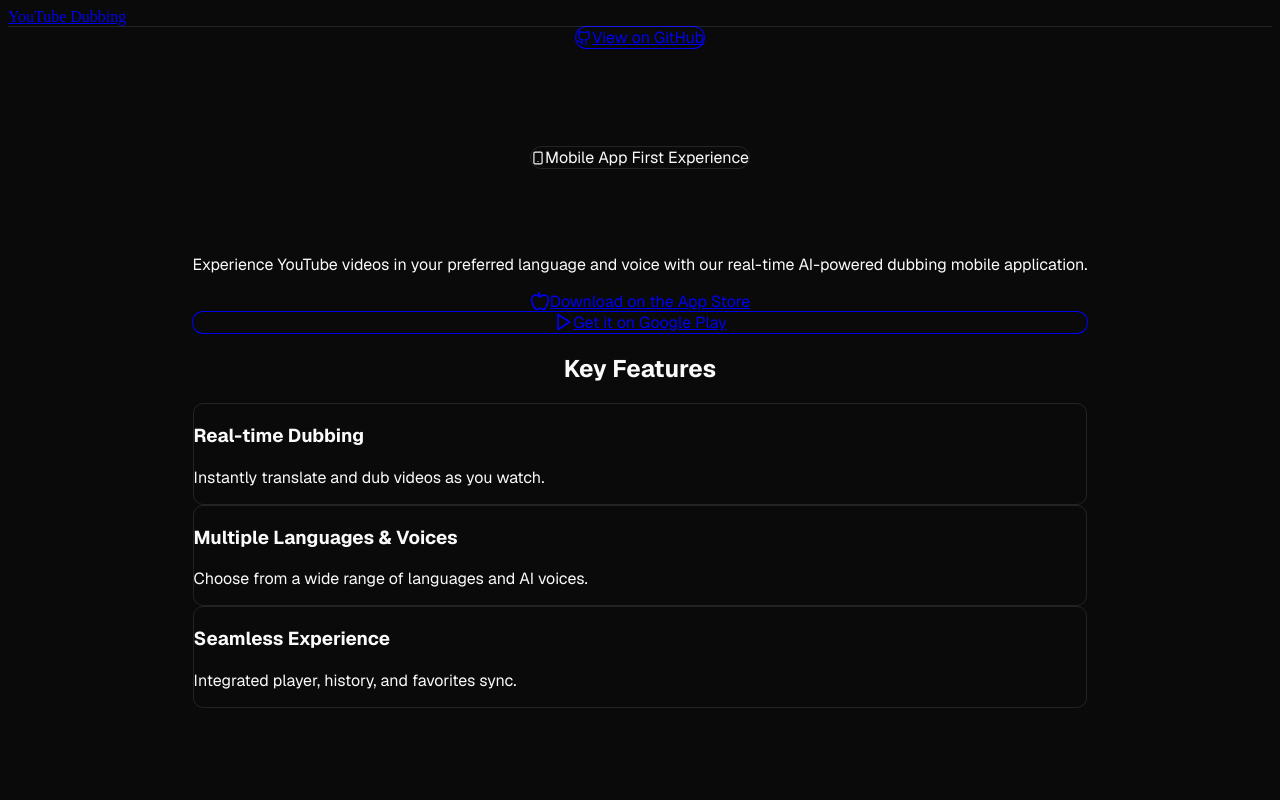
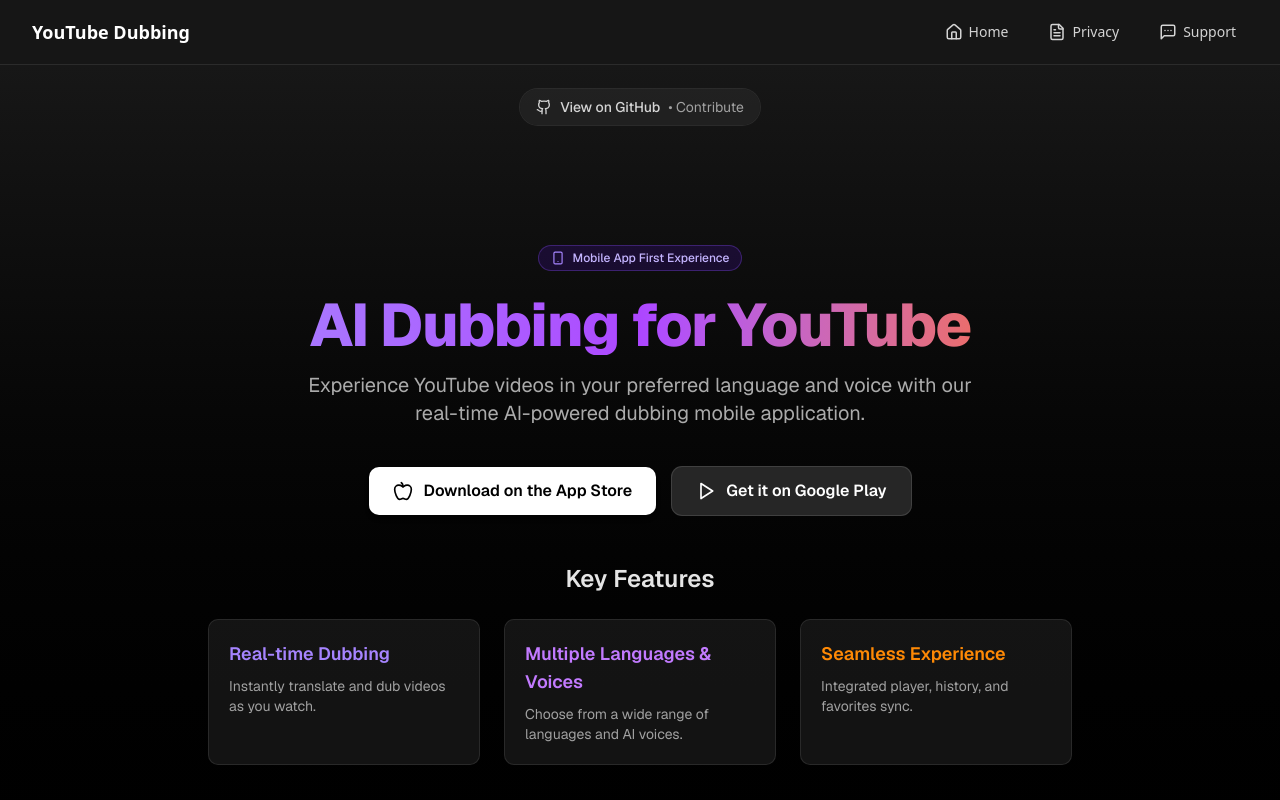
Before and after one commit to besch/youtube-dubbing-server, a Next.js app: page /home in a window 1280 px wide. Shown: the top 800 px of the page. Built offline with nearby package versions, Linux system fonts and the light colour scheme.

Commit message:
website updates

```diff
--- a/package.json
+++ b/package.json
@@ -46,7 +46,7 @@
   },
   "devDependencies": {
     "@eslint/eslintrc": "^3",
-    "@tailwindcss/postcss": "^4",
+    "@tailwindcss/postcss": "^4.1.4",
     "@tailwindcss/typography": "^0.5.16",
     "@types/node": "^20",
     "@types/react": "^19",
--- a/src/app/globals.css
+++ b/src/app/globals.css
@@ -1,6 +1,8 @@
 @tailwind base;
 @tailwind components;
 @tailwind utilities;
+
+@import "tailwindcss";
 
 @custom-variant dark (&:is(.dark *));
 
```
Also changed, not shown: 1 other file (tests, documents, lock files or other folders).
